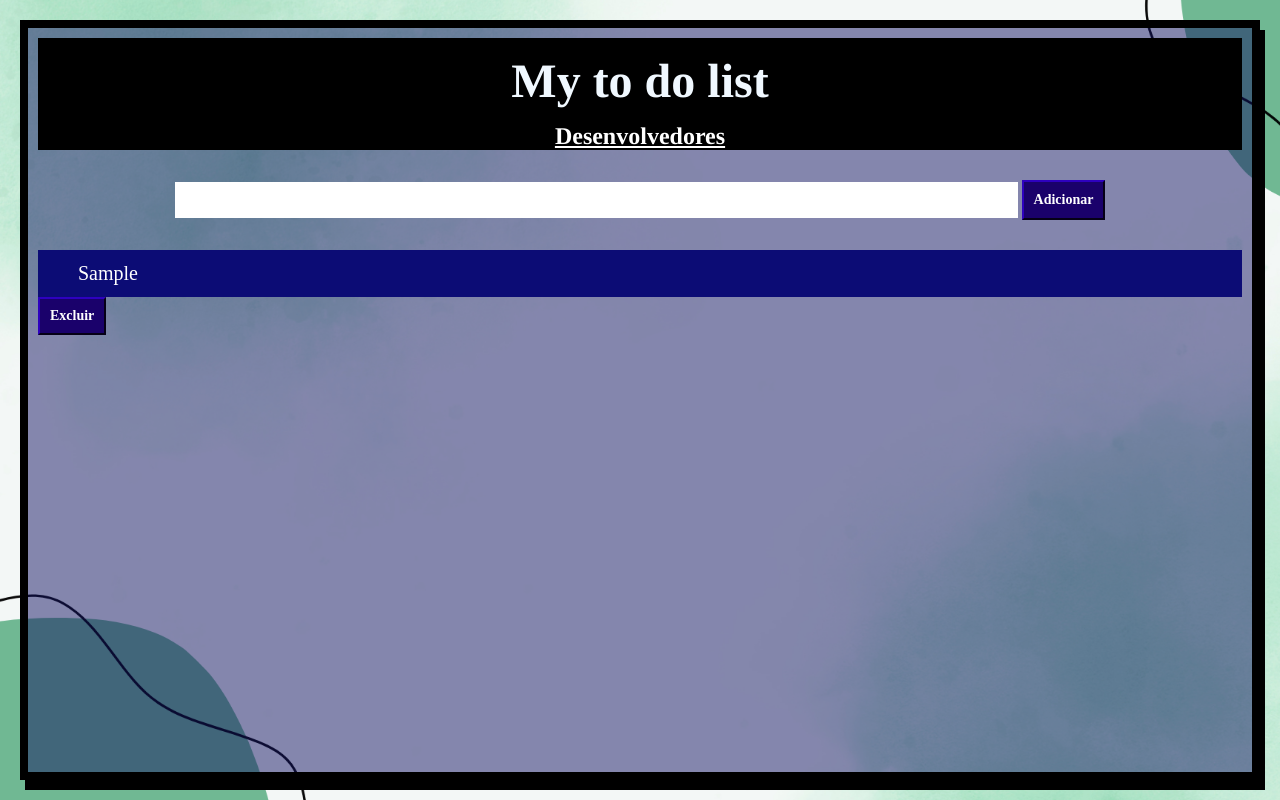
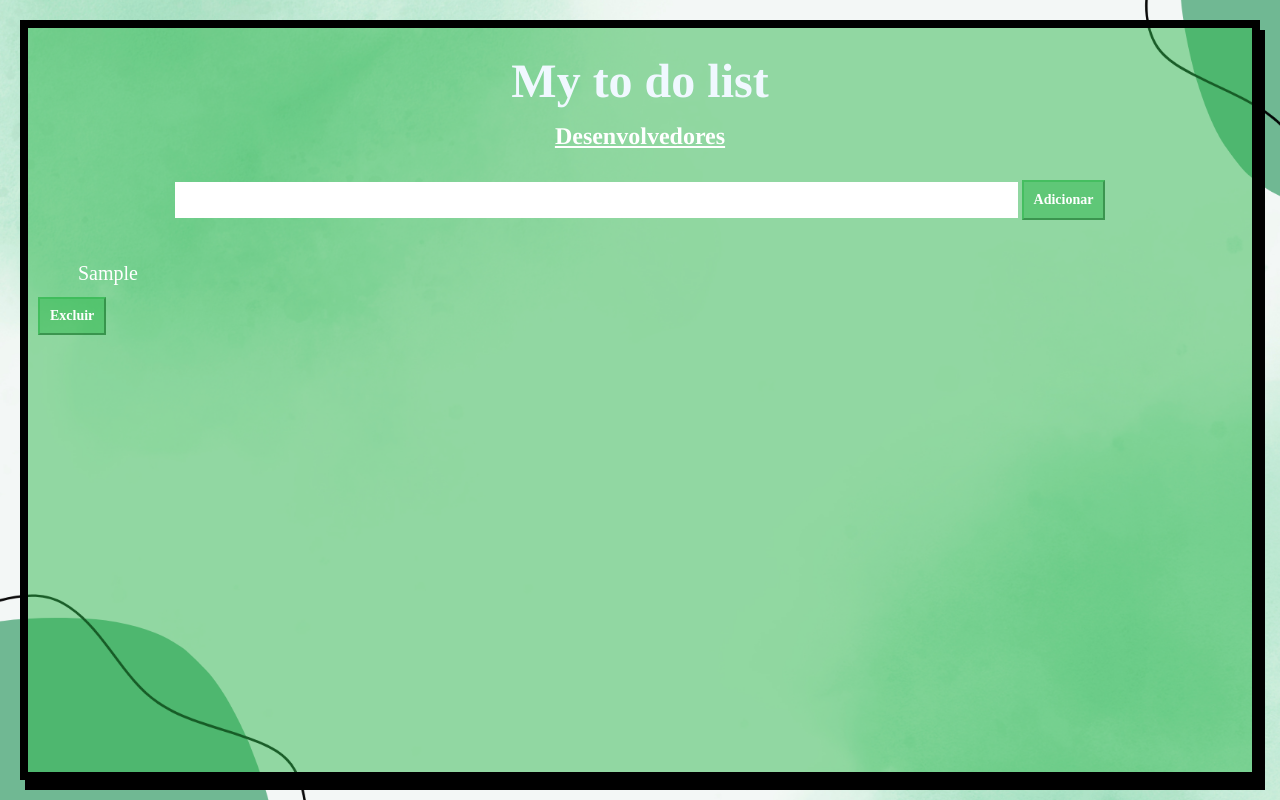
Before and after one commit to ElaineDutra/CursoINF, a plain HTML site: page TodoList/to do list.html in a window 1280 px wide. Both pictures are taken after typing "Sample" into the empty fields and a click on the button "Adicionar". Drawn offline with Linux system fonts and the light colour scheme.

Commit message:
Versão 2.7

```diff
--- a/TodoList/Estilo.css
+++ b/TodoList/Estilo.css
@@ -7,10 +7,10 @@ body{
     border: 8px solid;
     padding: 10px;
     box-shadow: 5px 10px;
-    background-color: rgba(16, 16, 95, 0.486);
+    background-color: rgba(43, 182, 73, 0.486);
 }
  #cbç{
-    background-color: black;
+
     text-align: center;
  }
 
@@ -22,7 +22,7 @@ h1{
     text-align: center;
     padding: 15px;
     margin: 0px;
-    background-color: black;
+
 
 }
 .Listagem{
@@ -45,7 +45,7 @@ li{
     font-family: 'Times New Roman', Times, serif;
     font-size: 20px;
     margin: 0px;
-    background-color: rgb(12, 12, 117);
+
     cursor: pointer;
     position: relative;
     padding: 12px 8px 12px 40px;
@@ -57,10 +57,10 @@ li{
 }
 
 #botão{
-    border-color: rgb(26, 1, 107);; ;
+    border-color:  rgba(43, 182, 73, 0.486);; ;
     padding: 10px;
     margin-left:0;
-    background:rgb(26, 1, 107);;;
+    background: rgba(43, 182, 73, 0.486);;;
     color: white;
     text-align: center;
     font-size: 14px;
@@ -70,10 +70,10 @@ li{
     font-weight: bold;
 }
 #Excluir{
-    border-color: rgb(26, 1, 107);; ;
+    border-color:  rgba(43, 182, 73, 0.486);; ;
     padding: 10px;
     margin-left:0;
-    background:rgb(26, 1, 107);;;
+    background: rgba(43, 182, 73, 0.486);;;
     color: white;
     text-align: center;
     font-size: 14px;
```
